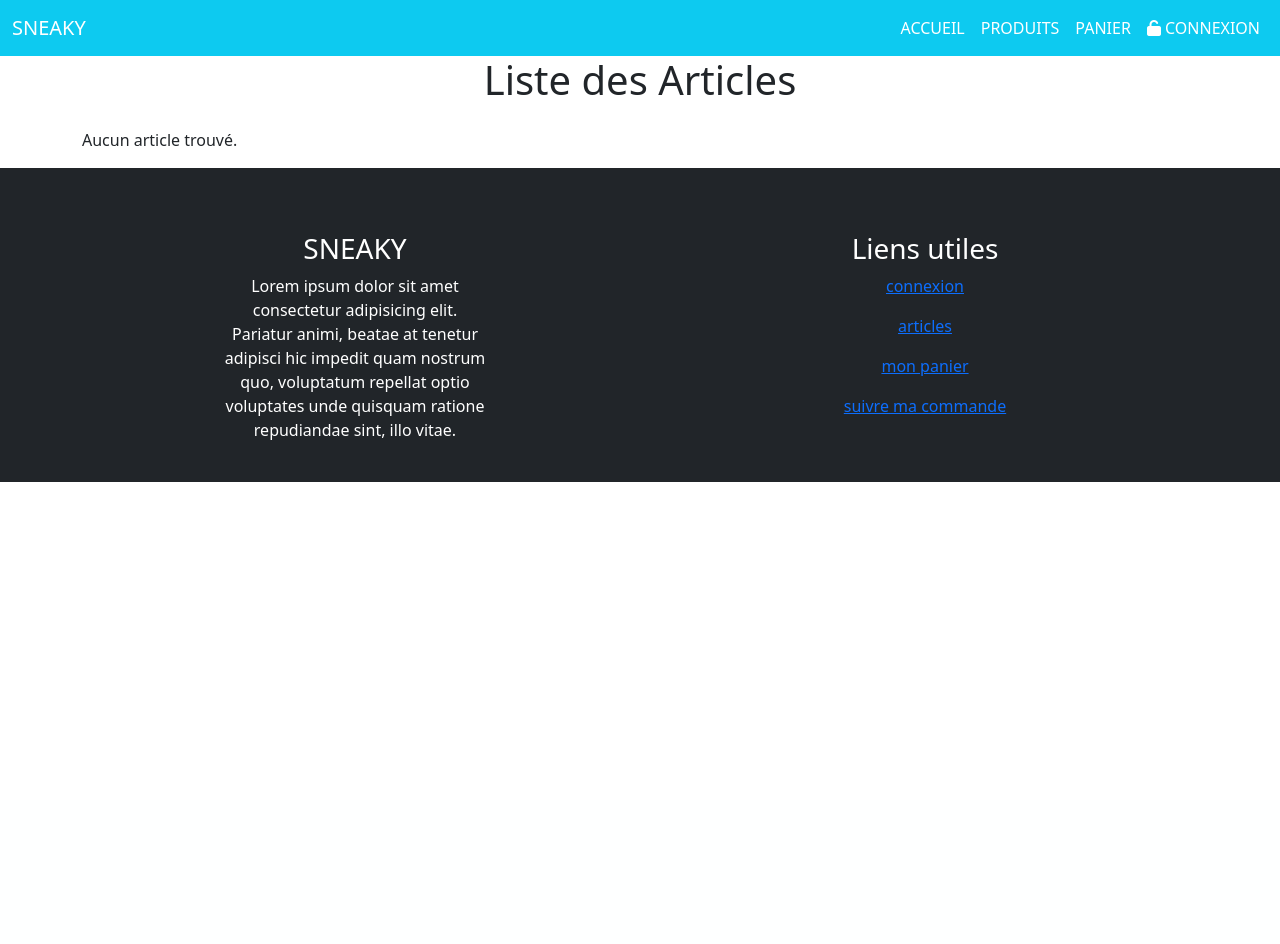
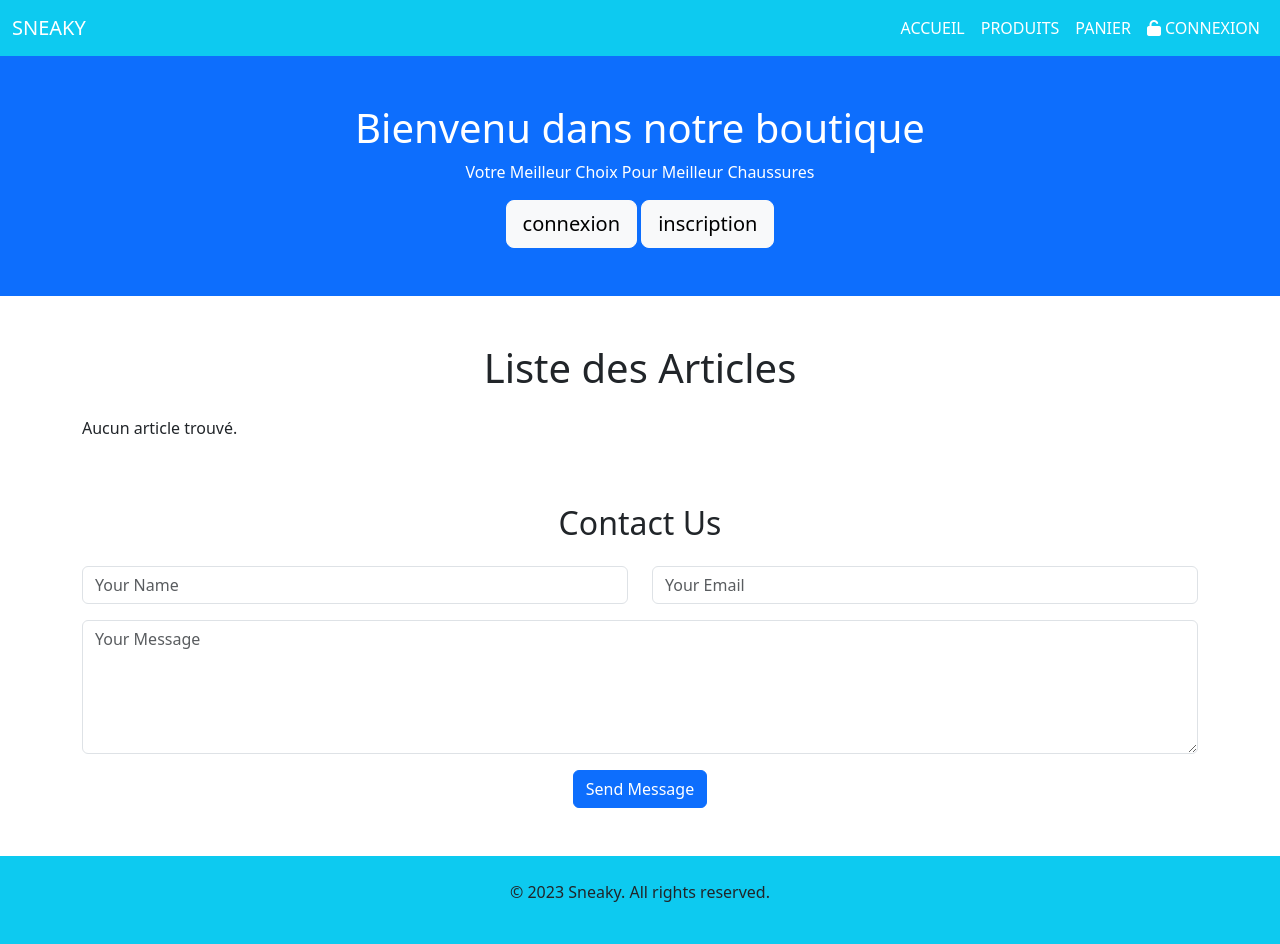
Before and after one commit to tarekdev95/sneaky, a Symfony app: template templates/main/index.html.twig in a window 1280 px wide. Before the commit the page ends 482 px from the top, so only its background shows below. Run offline with Twig, Linux system fonts and the light colour scheme; the template is opened without the code that fills it, so the values that code supplies are empty; some libraries are stand-ins or nearby versions.

Commit message:
formulaire de contact, footer et intro page d'accueil

```diff
--- a/src/Controller/MainController.php
+++ b/src/Controller/MainController.php
@@ -23,4 +23,10 @@ class MainController extends AbstractController
         ]);
     }
 
+    #[Route('/articles', name: 'app_articles')]
+    public function article(): Response
+    {
+        return $this->render('main/articles.html.twig');
+    }
+
 }
--- a/templates/base.html.twig
+++ b/templates/base.html.twig
@@ -59,28 +59,9 @@
         </nav>
         {% block body%} {% endblock%}
         <!-- footer -->
-        <footer class="bg-dark text-white pt-5 pb-4">
-            <div class="container text-center text-md-left">
-                <div class="row text-center text-md-left">
-                    <div class="col-md-3 col-lg-3 col-xl-3 mx-auto mt-3">
-                        <h3>SNEAKY</h3>
-                        <P>
-                            Lorem ipsum dolor sit amet consectetur adipisicing elit. Pariatur animi, beatae at tenetur adipisci hic impedit
-                            quam nostrum quo, voluptatum repellat optio voluptates unde quisquam ratione repudiandae sint, illo vitae.
-                        </P>
-                    </div>
-                    <div class="col-md-3 col-lg-3 col-xl-3 mx-auto mt-3">
-                    <h3>Liens utiles</h3>
-                    <p> <a href="#">connexion</a>  </p>
-                    <p> <a href="#">articles</a>  </p>
-                    <p> <a href="#">mon panier</a>  </p>
-                    <p> <a href="#">suivre ma commande</a>  </p>
-
-                    </div>
-
-                </div>
-            </div>
-            </footer>
+        <footer class="text-center bg-info py-4">
+            <p>&copy; 2023 Sneaky. All rights reserved.</p>
+        </footer>
 
 </body>
 </html>
--- a/templates/main/index.html.twig
+++ b/templates/main/index.html.twig
@@ -3,6 +3,16 @@
 {% block title %}sneaky{% endblock %}
 
 {% block body %}
+
+
+<div class="bg-primary text-white text-center py-5 mb-5">
+    <h1>Bienvenu dans notre boutique</h1>
+    <p>Votre Meilleur Choix Pour Meilleur Chaussures</p>
+    <div>
+        <a href="{{ path('app_login') }}"> <button class="btn btn-light btn-lg">connexion</button> </a>
+        <a href="{{ path('app_register') }}"> <button class="btn btn-light btn-lg">inscription</button> </a>
+    </div>
+</div>
 <h1 class="text-center mb-4">Liste des Articles</h1>
 <div class="container d-flex justify-content-between  flex-wrap">
     <div class="row">
@@ -30,4 +40,24 @@
     </div>
 </div>
 
+<div class="container my-5">
+    <h2 class="text-center mb-4">Contact Us</h2>
+    <form id="contactForm">
+        <div class="row mb-3">
+            <div class="col-md-6">
+                <input type="text" class="form-control" placeholder="Your Name" required>
+            </div>
+            <div class="col-md-6">
+                <input type="email" class="form-control" placeholder="Your Email" required>
+            </div>
+        </div>
+        <div class="mb-3">
+            <textarea class="form-control" rows="5" placeholder="Your Message" required></textarea>
+        </div>
+        <div class="text-center">
+            <button type="submit" class="btn btn-primary">Send Message</button>
+        </div>
+    </form>
+</div>
+
 {% endblock %}
```
Also changed, not shown: templates/security/login.html.twig (+7 -4 lines).
